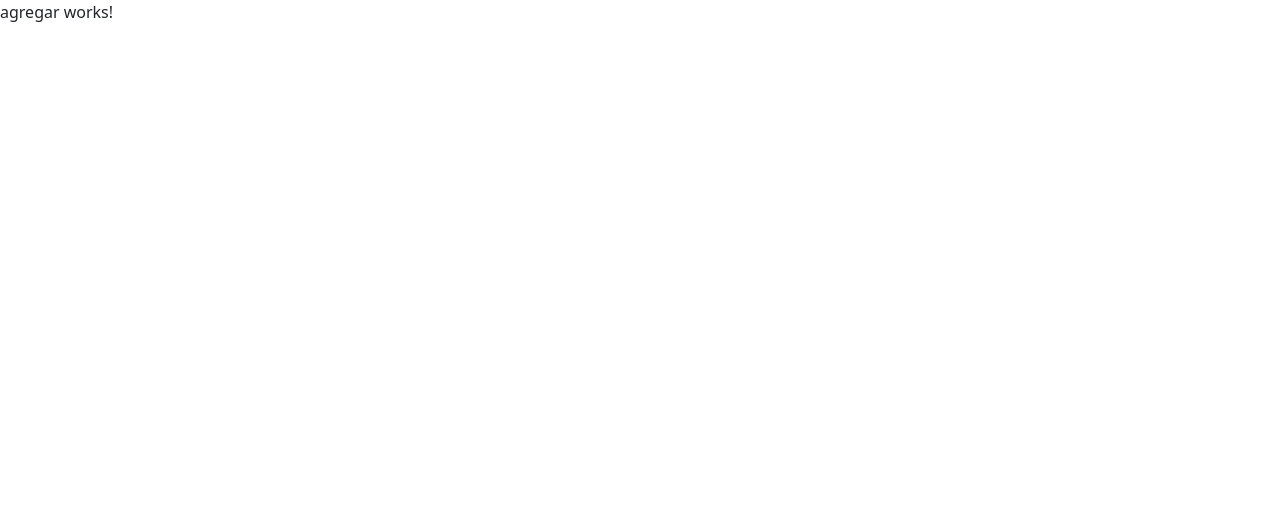
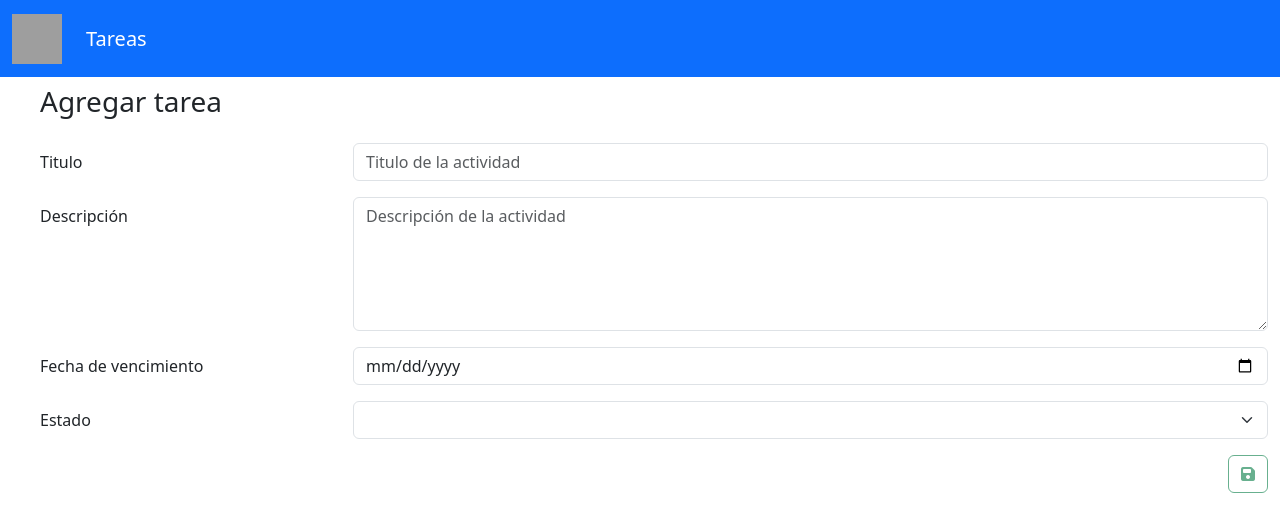
Before and after one commit to Talvarez17/administradorTareas, an Angular app: page /agregar in a window 1280 px wide. Shown: the top 532 px of the page. Built offline with nearby package versions, Linux system fonts and the light colour scheme; grey boxes are pictures that could not be loaded.

Commit message:
Diseño y funcionabilidad del menu y agregar actividad

```diff
--- a/src/app/agregar/agregar.component.html
+++ b/src/app/agregar/agregar.component.html
@@ -1 +1,66 @@
-<p>agregar works!</p>
+<app-menu></app-menu>
+<!-- Formulario para la creacion de un nuevo anime -->
+<section>
+    <div class="container-fluid">
+
+        <form (ngSubmit)="guardar()" [formGroup]="Formulario">
+
+            <div class="mb-3 ms-3 mt-2 row">
+                <h3>Agregar tarea</h3>
+            </div>
+
+            <div class="mb-3 ms-3 mt-2 row">
+                <label class="col-sm-3 col-form-label">Titulo</label>
+                <div class="col-sm-9">
+                    <input type="text" class="form-control" formControlName="titulo" placeholder="Titulo de la actividad">
+                    <span class="form-text text-danger" *ngIf="campoEsValido('titulo')">
+                        Este campo es obligatorio
+                    </span>
+                </div>
+            </div>
+
+            <div class="mb-3 ms-3 mt-2 row">
+                <label class="col-sm-3 col-form-label">Descripción</label>
+                <div class="col-sm-9">
+                    <textarea class="form-control" formControlName="descripcion" placeholder="Descripción de la actividad"cols="150" rows="5"></textarea>
+                    <span class="form-text text-danger" *ngIf="campoEsValido('descripcion')">
+                        Este campo es obligatorio
+                    </span>
+                </div>
+            </div>
+
+            <div class="mb-3 ms-3 mt-2 row">
+                <label class="col-sm-3 col-form-label">Fecha de vencimiento</label>
+                <div class="col-sm-9">
+                    <input type="date" class="form-control" formControlName="fecha" placeholder="Fecha de vencimiento">
+                    <span class="form-text text-danger" *ngIf="campoEsValido('fecha')">
+                        Este campo es obligatorio
+                    </span>
+                </div>
+            </div>
+
+            <div class="mb-3 ms-3 mt-2 row">
+                <label class="col-sm-3 col-form-label">Estado</label>
+                <div class="col-sm-9">
+                    <select class="form-control" formControlName="estado" class="form-select" aria-label="Default select example">
+                        <option selected></option>
+                        <option value="1">Pendiente</option>
+                        <option value="2">Completada</option>
+                      </select>
+                    <span class="form-text text-danger" *ngIf="campoEsValido('estado')">
+                        Este campo es obligatorio
+                    </span>
+                </div>
+            </div>
+
+            <div class="d-flex flex-row-reverse">
+                <button type="submit" [disabled]="!Formulario.valid" class="btn btn-outline-success">
+                    <i class="fa-solid fa-floppy-disk"></i>
+                </button>
+
+            </div>
+
+        </form>
+
+    </div>
+</section>
--- a/src/app/agregar/agregar.component.ts
+++ b/src/app/agregar/agregar.component.ts
@@ -1,4 +1,6 @@
 import { Component } from '@angular/core';
+import { FormBuilder, FormGroup, Validators } from '@angular/forms';
+import { Router } from '@angular/router';
 
 @Component({
   selector: 'app-agregar',
@@ -7,4 +9,23 @@ import { Component } from '@angular/core';
 })
 export class AgregarComponent {
 
+  Formulario: FormGroup = this.fb.group({
+    titulo: [, [Validators.required, Validators.maxLength(99)]],
+    descripcion: [, [Validators.required, Validators.maxLength(255)]],
+    fecha: [, Validators.required],
+    estado: [,Validators.required]
+  });
+
+  constructor(private fb: FormBuilder, private router: Router ) { }
+
+  campoEsValido(campo: string) {
+    return this.Formulario.controls[campo].errors && this.Formulario.controls[campo].touched;
+  }
+
+  guardar() {
+    localStorage.setItem('tarea', JSON.stringify(this.Formulario.value));
+    console.log(this.Formulario.value);
+  }
+
+
 }
--- a/src/app/menu/menu.component.css
+++ b/src/app/menu/menu.component.css
@@ -0,0 +1,4 @@
+a {
+    color:white;
+    font-size: 20px;
+}
--- a/src/app/menu/menu.component.html
+++ b/src/app/menu/menu.component.html
@@ -1,7 +1,7 @@
 <nav class="navbar navbar-expand-lg bg-primary">
     <div class="container-fluid">
-        <a class="navbar-brand" [routerLink]="['/lista']">
-            <img src="https://res.cloudinary.com/dt2ozhyu5/image/upload/v1695250560/kvfuodhtewmubxyxxh1w.png" width="120" height="70"
+        <a class="navbar-brand" [routerLink]="['/tareas']">
+            <img src="https://cdn-icons-png.flaticon.com/128/2847/2847502.png" width="50" height="50"
                 class="d-inline-block align-text-top"></a>
         <button class="navbar-toggler" type="button" data-bs-toggle="collapse" data-bs-target="#navbarNavAltMarkup"
             aria-controls="navbarNavAltMarkup" aria-expanded="false" aria-label="Toggle navigation">
@@ -9,8 +9,7 @@
         </button>
         <div class="collapse navbar-collapse" id="navbarNavAltMarkup">
             <div class="navbar-nav">
-                <a class="nav-link" aria-current="page" [routerLink]="['/lista']">Inicio</a>
-                <a class="nav-link" aria-current="page" [routerLink]="['/login']">Salir</a>
+                <a class="nav-link" aria-current="page" [routerLink]="['/tareas']">Tareas</a>
             </div>
 
         </div>
--- a/src/index.html
+++ b/src/index.html
@@ -12,6 +12,7 @@
   <script src="https://cdn.jsdelivr.net/npm/bootstrap@5.3.2/dist/js/bootstrap.bundle.min.js" integrity="sha384-C6RzsynM9kWDrMNeT87bh95OGNyZPhcTNXj1NW7RuBCsyN/o0jlpcV8Qyq46cDfL" crossorigin="anonymous"></script>
   <script src="https://cdn.jsdelivr.net/npm/@popperjs/core@2.11.8/dist/umd/popper.min.js" integrity="sha384-I7E8VVD/ismYTF4hNIPjVp/Zjvgyol6VFvRkX/vR+Vc4jQkC+hVqc2pM8ODewa9r" crossorigin="anonymous"></script>
   <script src="https://cdn.jsdelivr.net/npm/bootstrap@5.3.2/dist/js/bootstrap.min.js" integrity="sha384-BBtl+eGJRgqQAUMxJ7pMwbEyER4l1g+O15P+16Ep7Q9Q+zqX6gSbd85u4mG4QzX+" crossorigin="anonymous"></script>
+  <script src="https://kit.fontawesome.com/0d55056cc2.js" crossorigin="anonymous"></script>
   <app-root></app-root>
 </body>
 </html>
```
